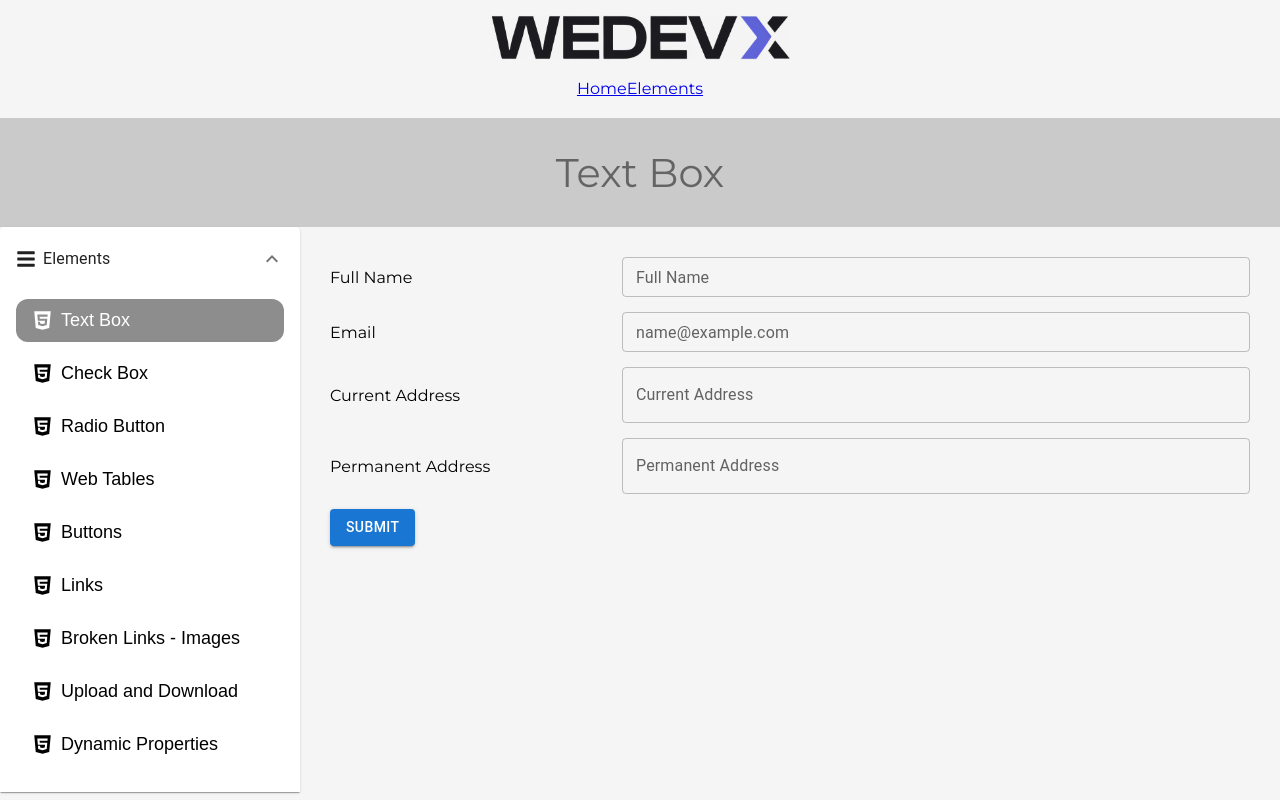
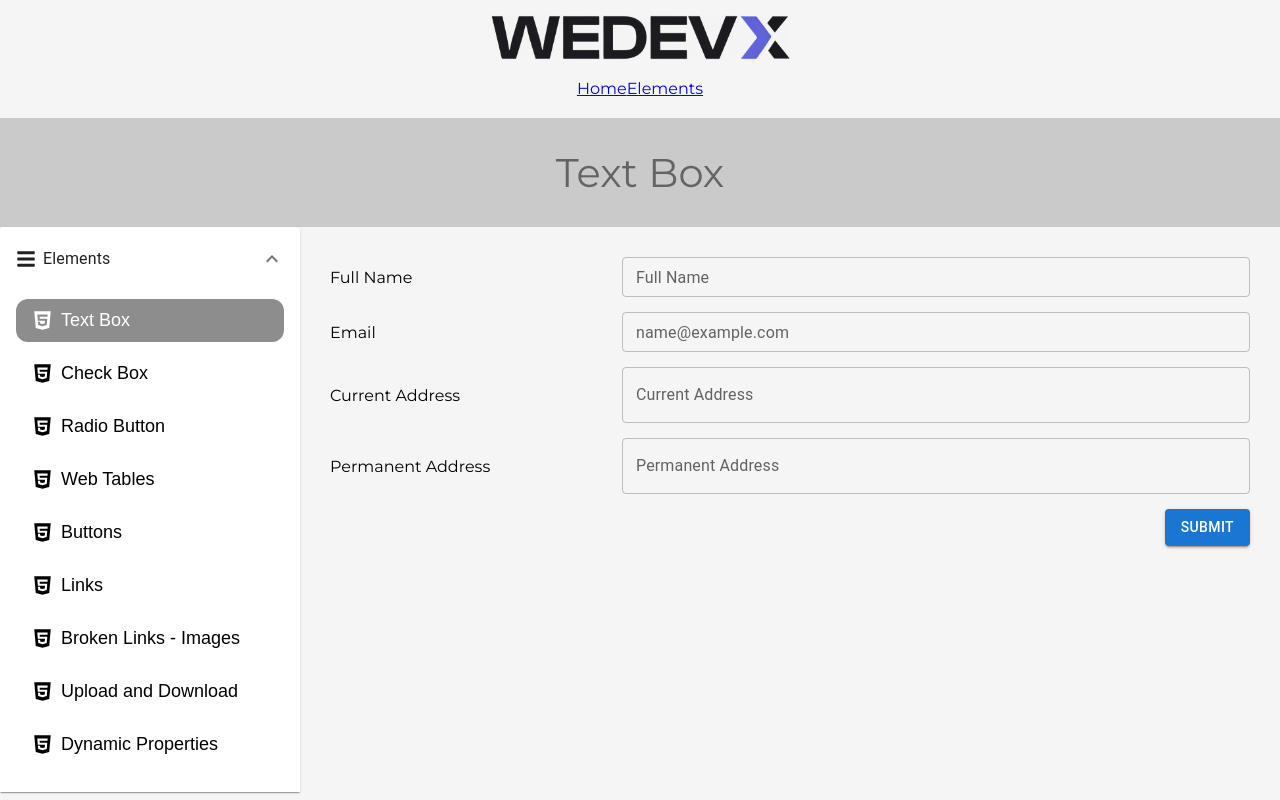
Before and after one commit to Elkhan2003/Selenium, a Next.js app: page /selenium in a window 1280 px wide. Shown: the top 800 px of the page. Built offline with nearby package versions, Linux system fonts and the light colour scheme.

Commit message:
flex-end for button

```diff
--- a/app/components/tabs/elements/pages/Elements.module.scss
+++ b/app/components/tabs/elements/pages/Elements.module.scss
@@ -18,6 +18,13 @@
 		textarea {
 			width: 600px;
 		}
+
+		.button {
+			width: 100%;
+			display: flex;
+			justify-content: flex-end;
+			align-items: center;
+		}
 	}
 
 	.result {
--- a/app/components/tabs/elements/pages/TextBox.tsx
+++ b/app/components/tabs/elements/pages/TextBox.tsx
@@ -104,9 +104,11 @@ const TextBox: FC = () => {
 						</div>
 					</div>
 
-					<Button type="submit" variant="contained" size="medium">
-						Submit
-					</Button>
+					<div className={scss.button}>
+						<Button type="submit" variant="contained" size="medium">
+							Submit
+						</Button>
+					</div>
 				</form>
 
 				{hasResults && (
```
